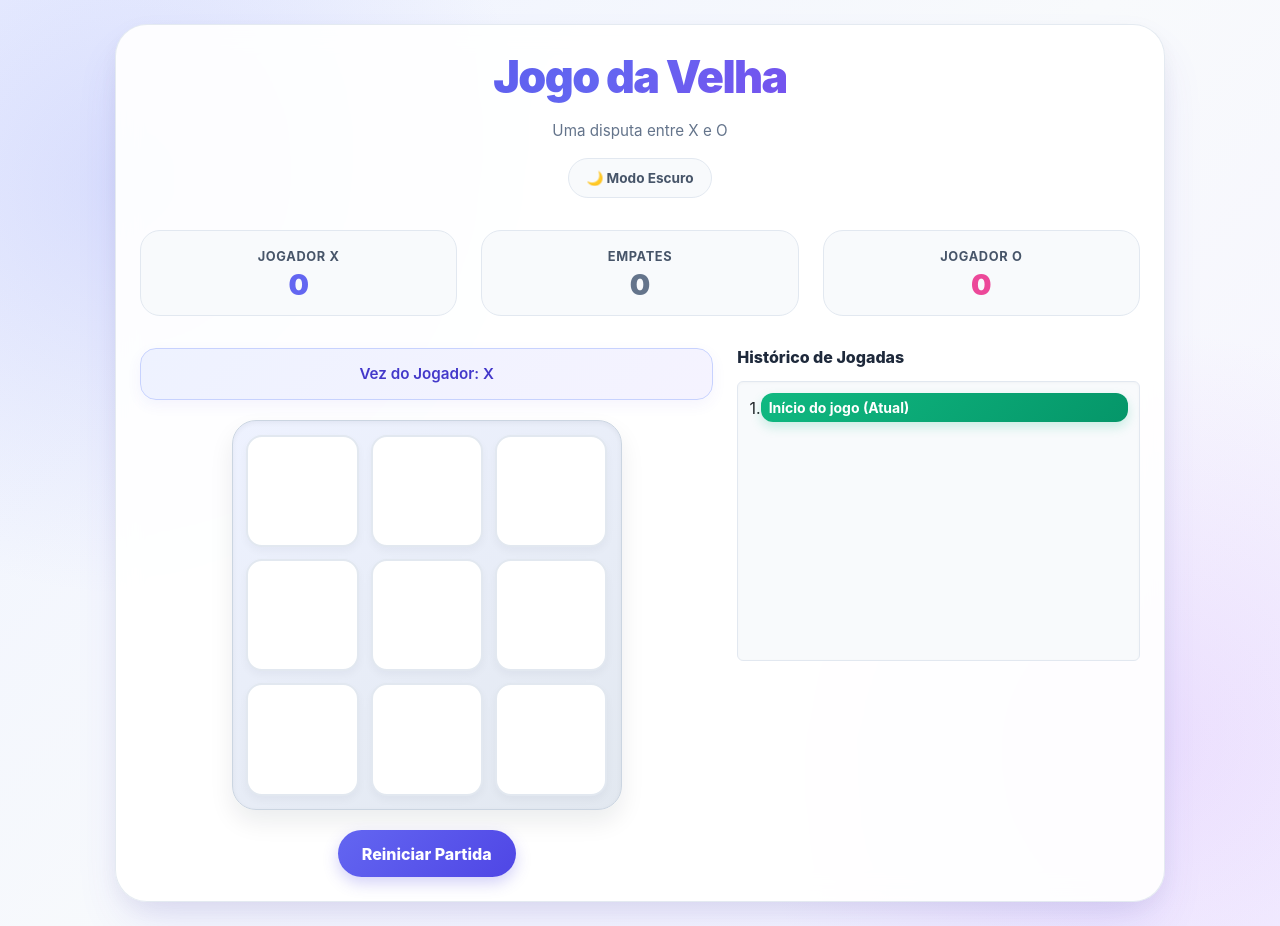
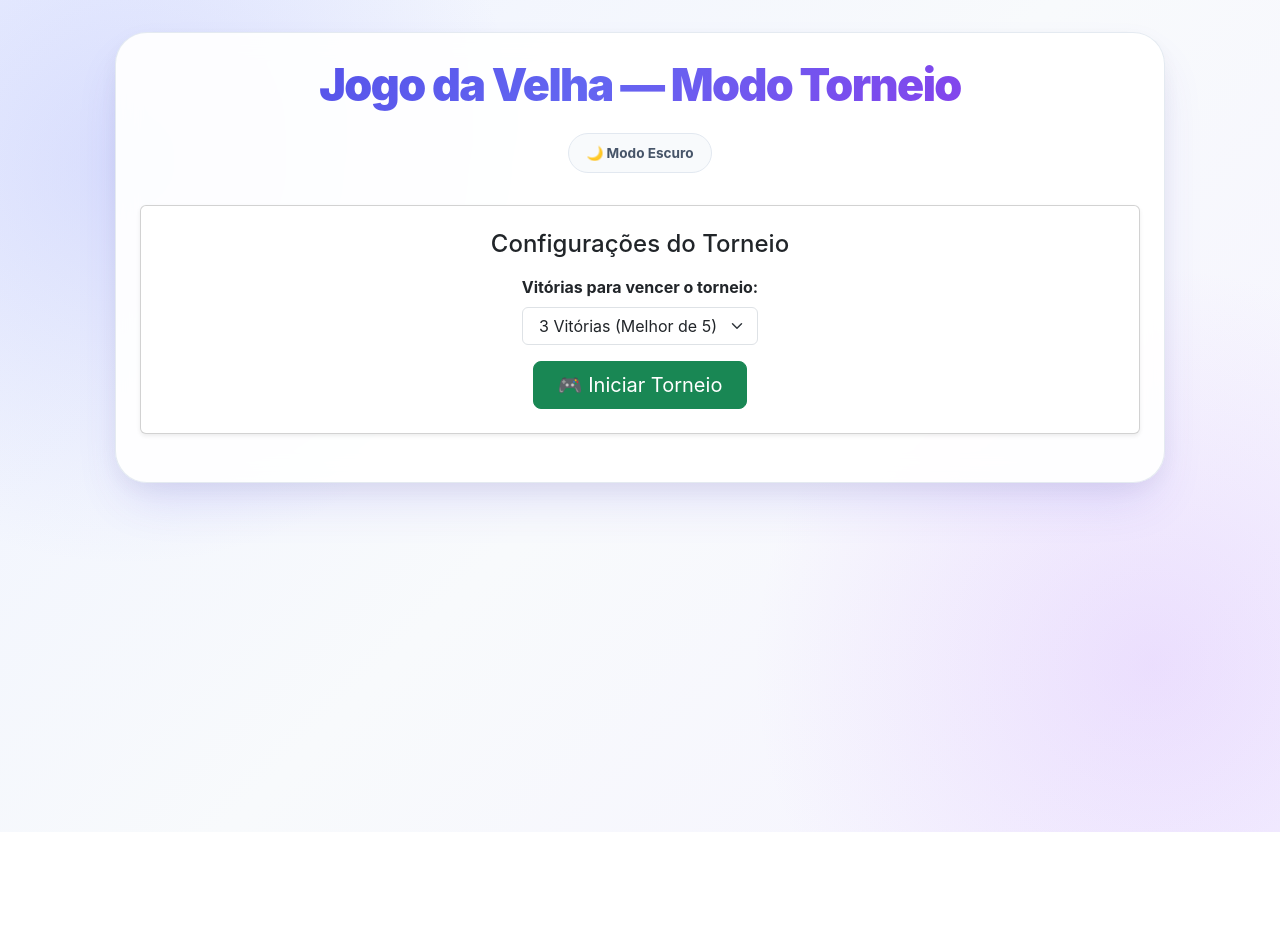
Before and after one commit to nicole-rcosta/jogo_da_velha, a React (Vite) app: page / in a window 1280 px wide. After the commit the page ends 832 px from the top, so only its background shows below. Built offline with nearby package versions, Linux system fonts and the light colour scheme.

Commit message:
Incrementação da lógica de contagem de partidas

```diff
--- a/src/components/Game/Game.jsx
+++ b/src/components/Game/Game.jsx
@@ -1,201 +1,468 @@
+// src/components/Game/Game.jsx
 import { useState, useEffect } from 'react';
-import confetti from 'canvas-confetti'; // [RF11]
+import confetti from 'canvas-confetti';
 import Board from '../Board/Board.jsx';
 import styles from './Game.module.css';
 
 /**
- * Função utilitária: Retorna o vencedor ('X' ou 'O') e a linha vitoriosa [RF04]
+ * Avalia o tabuleiro e retorna o vencedor e a linha vencedora.
  */
 function calcularVencedor(quadrados) {
   const linhasVencedoras = [
-    [0, 1, 2], [3, 4, 5], [6, 7, 8], // Linhas
-    [0, 3, 6], [1, 4, 7], [2, 5, 8], // Colunas
-    [0, 4, 8], [2, 4, 6]             // Diagonais
+    [0, 1, 2],
+    [3, 4, 5],
+    [6, 7, 8],
+    [0, 3, 6],
+    [1, 4, 7],
+    [2, 5, 8],
+    [0, 4, 8],
+    [2, 4, 6],
   ];
 
   for (let i = 0; i < linhasVencedoras.length; i++) {
     const [a, b, c] = linhasVencedoras[i];
-    if (quadrados[a] && quadrados[a] === quadrados[b] && quadrados[a] === quadrados[c]) {
-      return { vencedor: quadrados[a], linha: linhasVencedoras[i] };
+
+    if (
+      quadrados[a] &&
+      quadrados[a] === quadrados[b] &&
+      quadrados[a] === quadrados[c]
+    ) {
+      return {
+        vencedor: quadrados[a],
+        linha: linhasVencedoras[i],
+      };
     }
   }
+
   return null;
 }
 
-/**
- * Componente Principal Game [RF01-RF12]
- */
 export default function Game() {
-  // [RF07] Histórico e Viagem no tempo
+  // Histórico de jogadas
   const [historico, setHistorico] = useState([Array(9).fill(null)]);
   const [jogadaAtual, setJogadaAtual] = useState(0);
 
-  // [RF09] Placar da Sessão
-  const [placar, setPlacar] = useState({ vitoriasX: 0, vitoriasO: 0, empates: 0 });
+  // Placar
+  const [placar, setPlacar] = useState({
+    vitoriasX: 0,
+    vitoriasO: 0,
+    empates: 0,
+  });
 
-  // [RF12] Alternador de Tema Dark / Light Mode
+  // Configurações do torneio
+  const [metaDeVitorias, setMetaDeVitorias] = useState(3);
+  const [jogoIniciado, setJogoIniciado] = useState(false);
+  const [campeaoTorneio, setCampeaoTorneio] = useState(null);
+
+  // Tema
   const [modoEscuro, setModoEscuro] = useState(false);
 
-  const eProximoX = jogadaAtual % 2 === 0; // [RF02]
+  // ========================================
+  // VARIÁVEIS DERIVADAS
+  // ========================================
+
+  const eProximoX = jogadaAtual % 2 === 0;
   const quadradosAtuais = historico[jogadaAtual];
 
   const informacaoVitoria = calcularVencedor(quadradosAtuais);
-  const vencedor = informacaoVitoria ? informacaoVitoria.vencedor : null;
-  const linhaVencedora = informacaoVitoria ? informacaoVitoria.linha : null;
-  const tabuleiroCheio = quadradosAtuais.every((quadrado) => quadrado !== null); // [RF05]
+
+  const vencedor = informacaoVitoria
+    ? informacaoVitoria.vencedor
+    : null;
+
+  const linhaVencedora = informacaoVitoria
+    ? informacaoVitoria.linha
+    : null;
+
+  const tabuleiroCheio = quadradosAtuais.every(
+    (quadrado) => quadrado !== null
+  );
+
   const jogoFinalizado = Boolean(vencedor || tabuleiroCheio);
 
-  // [RF11] Comemoração Visual de Vitória com Confetes
+  // ========================================
+  // TEMA
+  // ========================================
+
+  useEffect(() => {
+    document.documentElement.setAttribute(
+      'data-bs-theme',
+      modoEscuro ? 'dark' : 'light'
+    );
+  }, [modoEscuro]);
+
+  function alternarTema() {
+    setModoEscuro((prev) => !prev);
+  }
+
+  // ========================================
+  // CONFETES
+  // ========================================
+
   useEffect(() => {
     if (vencedor) {
       confetti({
         particleCount: 100,
         spread: 70,
-        origin: { y: 0.6 }
+        origin: { y: 0.6 },
       });
     }
   }, [vencedor]);
 
-  // [RF09] Atualização do Placar Acumulado da Sessão
+  // ========================================
+  // ATUALIZAÇÃO DO PLACAR
+  // ========================================
+
   useEffect(() => {
+    if (!jogoIniciado || !jogoFinalizado) {
+      return;
+    }
+
     if (vencedor === 'X') {
-      setPlacar(prev => ({ ...prev, vitoriasX: prev.vitoriasX + 1 }));
+      setPlacar((prev) => ({
+        ...prev,
+        vitoriasX: prev.vitoriasX + 1,
+      }));
     } else if (vencedor === 'O') {
-      setPlacar(prev => ({ ...prev, vitoriasO: prev.vitoriasO + 1 }));
+      setPlacar((prev) => ({
+        ...prev,
+        vitoriasO: prev.vitoriasO + 1,
+      }));
     } else if (tabuleiroCheio && !vencedor) {
-      setPlacar(prev => ({ ...prev, empates: prev.empates + 1 }));
+      setPlacar((prev) => ({
+        ...prev,
+        empates: prev.empates + 1,
+      }));
     }
-  }, [historico.length, vencedor, tabuleiroCheio]);
+  }, [jogoFinalizado]);
 
-  // [RF12] Alternar Cores Globais da Aplicação
-  const alternarTema = () => {
-    const novoModo = !modoEscuro;
-    setModoEscuro(novoModo);
-    document.documentElement.setAttribute('data-bs-theme', novoModo ? 'dark' : 'light');
-  };
+  // ========================================
+  // CAMPEÃO DO TORNEIO
+  // ========================================
 
-  // [RF02/RF03] Realiza jogada imutável
+  useEffect(() => {
+    if (placar.vitoriasX >= metaDeVitorias) {
+      setCampeaoTorneio('Jogador X');
+    } else if (placar.vitoriasO >= metaDeVitorias) {
+      setCampeaoTorneio('Jogador O');
+    }
+  }, [placar, metaDeVitorias]);
+
+  // ========================================
+  // JOGADAS
+  // ========================================
+
   function lidarComJogada(indice) {
+    if (quadradosAtuais[indice] || jogoFinalizado) {
+      return;
+    }
+
     const proximosQuadrados = quadradosAtuais.slice();
+
     proximosQuadrados[indice] = eProximoX ? 'X' : 'O';
 
-    const proximoHistorico = [...historico.slice(0, jogadaAtual + 1), proximosQuadrados];
+    const proximoHistorico = [
+      ...historico.slice(0, jogadaAtual + 1),
+      proximosQuadrados,
+    ];
+
     setHistorico(proximoHistorico);
     setJogadaAtual(proximoHistorico.length - 1);
   }
 
-  // [RF07] Navegar no Histórico (Viagem no Tempo)
+  // ========================================
+  // HISTÓRICO
+  // ========================================
+
   function irParaJogada(proximaJogada) {
     setJogadaAtual(proximaJogada);
   }
 
-  // [RF08] Reinicia o tabuleiro mantendo a sessão atual
+  // ========================================
+  // REINICIAR PARTIDA
+  // ========================================
+
   function reiniciarPartida() {
     setHistorico([Array(9).fill(null)]);
     setJogadaAtual(0);
   }
 
-  // [RF06] Status em Tempo Real
+  // ========================================
+  // INICIAR NOVO TORNEIO
+  // ========================================
+
+  function iniciarTorneio() {
+    setPlacar({
+      vitoriasX: 0,
+      vitoriasO: 0,
+      empates: 0,
+    });
+
+    setHistorico([Array(9).fill(null)]);
+    setJogadaAtual(0);
+    setCampeaoTorneio(null);
+    setJogoIniciado(true);
+  }
+
+  // ========================================
+  // MENSAGEM DE STATUS
+  // ========================================
+
   let mensagemStatus;
+
   if (vencedor) {
-    mensagemStatus = `🎉 Vencedor: Jogador ${vencedor}!`;
+    mensagemStatus = `🎉 Vencedor da Rodada: Jogador ${vencedor}!`;
   } else if (tabuleiroCheio) {
     mensagemStatus = '🤝 Empate (Velha)!';
   } else {
     mensagemStatus = `Vez do Jogador: ${eProximoX ? 'X' : 'O'}`;
   }
 
+  // ========================================
+  // RENDER
+  // ========================================
+
   return (
-    <div className={`${styles.gameContainer} my-4`}>
-      {/* Botão Dark/Light Mode [RF12] */}
-    {/* Cabeçalho centralizado sem sobreposição */}
+    <div className={styles.gameContainer}>
+
+      {/* ========================================
+          CABEÇALHO
+      ======================================== */}
+
       <div className={styles.header}>
-  <h1 className={styles.tituloPrincipal}>Jogo da Velha</h1>
+        <h1 className={styles.tituloPrincipal}>
+          Jogo da Velha — Modo Torneio
+        </h1>
 
-  <p className={styles.subtitulo}>
-    Uma disputa entre X e O
-  </p>
-
-  <button className={styles.botaoTema} onClick={alternarTema}>
-
+        <button
+          type="button"
+          className={styles.botaoTema}
+          onClick={alternarTema}
+        >
           {modoEscuro ? '☀️ Modo Claro' : '🌙 Modo Escuro'}
         </button>
+      </div>
+
+      {/* ========================================
+          CONFIGURAÇÃO INICIAL
+      ======================================== */}
+
+      {!jogoIniciado ? (
+        <div className="card p-4 text-center shadow-sm my-4">
+          <h2 className="h4 mb-3">
+            Configurações do Torneio
+          </h2>
+
+          <div
+            className="mb-3 mx-auto"
+            style={{ maxWidth: '300px' }}
+          >
+            <label
+              htmlFor="metaVitorias"
+              className="form-label fw-bold"
+            >
+              Vitórias para vencer o torneio:
+            </label>
+
+            <select
+              id="metaVitorias"
+              className="form-select text-center"
+              value={metaDeVitorias}
+              onChange={(e) =>
+                setMetaDeVitorias(Number(e.target.value))
+              }
+            >
+              <option value={1}>
+                1 Vitória (Partida Única)
+              </option>
+
+              <option value={3}>
+                3 Vitórias (Melhor de 5)
+              </option>
+
+              <option value={5}>
+                5 Vitórias (Melhor de 9)
+              </option>
+            </select>
+          </div>
+
+          <div>
+            <button
+              type="button"
+              className="btn btn-success btn-lg px-4"
+              onClick={iniciarTorneio}
+            >
+              🎮 Iniciar Torneio
+            </button>
+          </div>
+        </div>
+      ) : (
+        <>
+          {/* ========================================
+              PLACAR
+          ======================================== */}
+
+          <div className={`row text-center ${styles.placar}`}>
+
+            {/* Jogador X */}
+            <div className="col-4">
+              <div className={styles.cardPlacar}>
+                <span className={styles.nomeJogador}>
+                  Jogador X
+                </span>
+
+                <span
+                  className={`${styles.valorPlacar} ${styles.valorX}`}
+                >
+                  {placar.vitoriasX} / {metaDeVitorias}
+                </span>
+              </div>
+            </div>
+
+            {/* Empates */}
+            <div className="col-4">
+              <div className={styles.cardPlacar}>
+                <span className={styles.nomeJogador}>
+                  Empates
+                </span>
+
+                <span
+                  className={`${styles.valorPlacar} ${styles.valorEmpate}`}
+                >
+                  {placar.empates}
+                </span>
+              </div>
+            </div>
+
+            {/* Jogador O */}
+            <div className="col-4">
+              <div className={styles.cardPlacar}>
+                <span className={styles.nomeJogador}>
+                  Jogador O
+                </span>
+
+                <span
+                  className={`${styles.valorPlacar} ${styles.valorO}`}
+                >
+                  {placar.vitoriasO} / {metaDeVitorias}
+                </span>
+              </div>
+            </div>
 
           </div>
 
-      {/* Placar da Sessão [RF09] com Bootstrap Grid [RF10] */}
-      <div className={`row text-center ${styles.placar}`}>
-        <div className="col-4">
-          <div className={styles.cardPlacar}>
-            <span className={styles.nomeJogador}>Jogador X</span>
-            <span className={`${styles.valorPlacar} ${styles.valorX}`}>
-              {placar.vitoriasX}
-            </span>
+          {/* ========================================
+              CAMPEÃO DO TORNEIO
+          ======================================== */}
 
+          {campeaoTorneio ? (
+            <div
+              className="alert alert-success text-center py-3 mb-4 shadow"
+              role="alert"
+            >
+              <h2 className="h3 mb-2">
+                🏆 {campeaoTorneio} é o Grande Campeão do
+                Torneio! 🏆
+              </h2>
+
+              <button
+                type="button"
+                className="btn btn-primary mt-2"
+                onClick={iniciarTorneio}
+              >
+                Novo Torneio
+              </button>
             </div>
-        </div>
-        <div className="col-4">
-          <div className={styles.cardPlacar}>
-           <span className={styles.nomeJogador}>Empates</span>
-          <span className={`${styles.valorPlacar} ${styles.valorEmpate}`}>
-            {placar.empates}
-          </span>
+          ) : (
 
-          </div>
-        </div>
-        <div className="col-4">
-          <div className={styles.cardPlacar}>
-            <span className={styles.nomeJogador}>Jogador O</span>
-            <span className={`${styles.valorPlacar} ${styles.valorO}`}>
-              {placar.vitoriasO}
-            </span>
+            /* ========================================
+                ÁREA PRINCIPAL
+            ======================================== */
 
-          </div>
-        </div>
+            <div className={`row ${styles.areaJogo}`}>
+
+              {/* ========================================
+                  TABULEIRO
+              ======================================== */}
+
+              <div
+                className={`col-md-7 ${styles.painelTabuleiro}`}
+              >
+                <div
+                  className={styles.statusJogo}
+                  role="status"
+                >
+                  {mensagemStatus}
                 </div>
 
-      <div className={`row ${styles.areaJogo}`}>
-        {/* Painel do Tabuleiro [RF01] */}
-        <div className={`col-md-7 ${styles.painelTabuleiro}`}>
-          <div className={styles.statusJogo} role="status">
-            <span className="fw-semibold">{mensagemStatus}</span>
-          </div>
                 <Board
                   squares={quadradosAtuais}
                   onPlay={lidarComJogada}
                   linhaVencedora={linhaVencedora}
                   jogoFinalizado={jogoFinalizado}
                 />
-          <button className={styles.botaoReiniciar} onClick={reiniciarPartida}>
-            Reiniciar Partida
+
+                <button
+                  type="button"
+                  className={styles.botaoReiniciar}
+                  onClick={reiniciarPartida}
+                >
+                  Reiniciar Esta Partida
                 </button>
               </div>
 
-        {/* Histórico e Viagem no Tempo [RF07] */}
-        <div className={`col-md-5 ${styles.painelHistorico}`}>
+              {/* ========================================
+                  HISTÓRICO
+              ======================================== */}
+
+              <div
+                className={`col-md-5 ${styles.painelHistorico}`}
+              >
                 <h2 className={styles.tituloHistorico}>
                   Histórico de Jogadas
                 </h2>
 
-          <ol className={`list-group list-group-numbered ${styles.listaHistorico}`}>
+                <ol
+                  className={`list-group list-group-numbered ${styles.listaHistorico}`}
+                >
                   {historico.map((_, jogada) => {
-              const descricao = jogada > 0 ? `Ir para a jogada #${jogada}` : 'Início do jogo';
-              const eAJogadaAtual = jogada === jogadaAtual;
+                    const descricao =
+                      jogada > 0
+                        ? `Ir para a jogada #${jogada}`
+                        : 'Início do jogo';
+
+                    const eAJogadaAtual =
+                      jogada === jogadaAtual;
 
                     return (
-                <li key={jogada} className="list-group-item d-flex justify-content-between align-items-center p-1">
+                      <li
+                        key={jogada}
+                        className="list-group-item d-flex justify-content-between align-items-center"
+                      >
                         <button
-                    className={`btn btn-sm w-100 text-start ${eAJogadaAtual ? 'btn-success fw-bold' : 'btn-link text-decoration-none'}`}
-                    onClick={() => irParaJogada(jogada)}
+                          type="button"
+                          className={`btn btn-sm w-100 text-start ${
+                            eAJogadaAtual
+                              ? 'btn-success fw-bold'
+                              : 'btn-link text-decoration-none'
+                          }`}
+                          onClick={() =>
+                            irParaJogada(jogada)
+                          }
                         >
-                    {descricao} {eAJogadaAtual && '(Atual)'}
+                          {descricao}{' '}
+                          {eAJogadaAtual && '(Atual)'}
                         </button>
                       </li>
                     );
                   })}
                 </ol>
               </div>
+
             </div>
+          )}
+        </>
+      )}
     </div>
   );
 }
```
Lines whose indentation alone changed are shown as unchanged.
